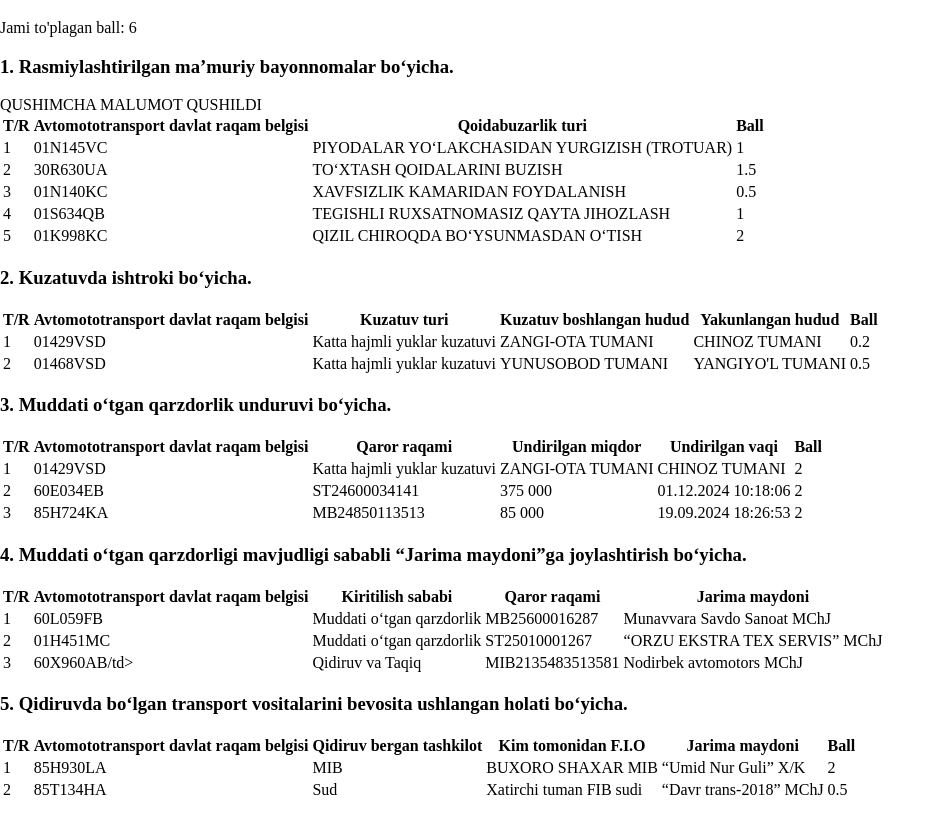
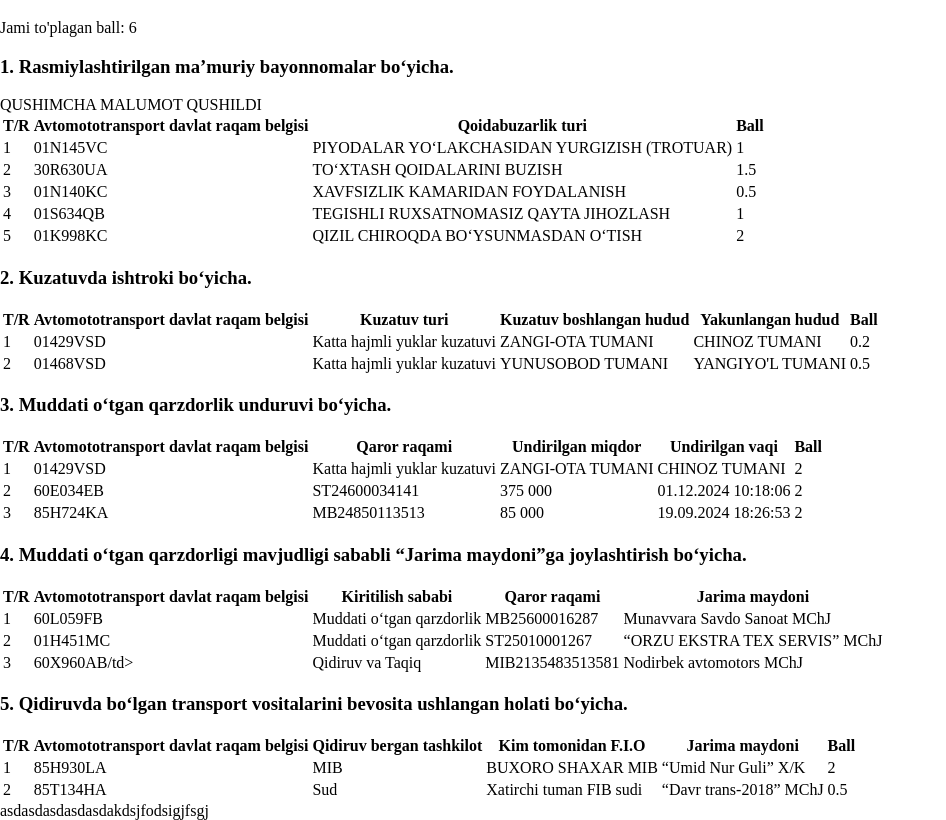
Before and after one commit to XasanX/Github-darslik, a plain HTML site: page index.html in a window 1280 px wide. Shown: the part 79-899 px from the top of the page, without its empty margins (0-946 px from the left). Drawn offline with Linux system fonts and the light colour scheme.

Commit message:
footer qismi qushildi

```diff
--- a/index.html
+++ b/index.html
@@ -212,5 +212,6 @@
 
               </tbody>
           </table>
-</body>
+<footer>asdasdasdasdasdakdsjfodsigjfsgj</footer>
+        </body>
 </html>
```
